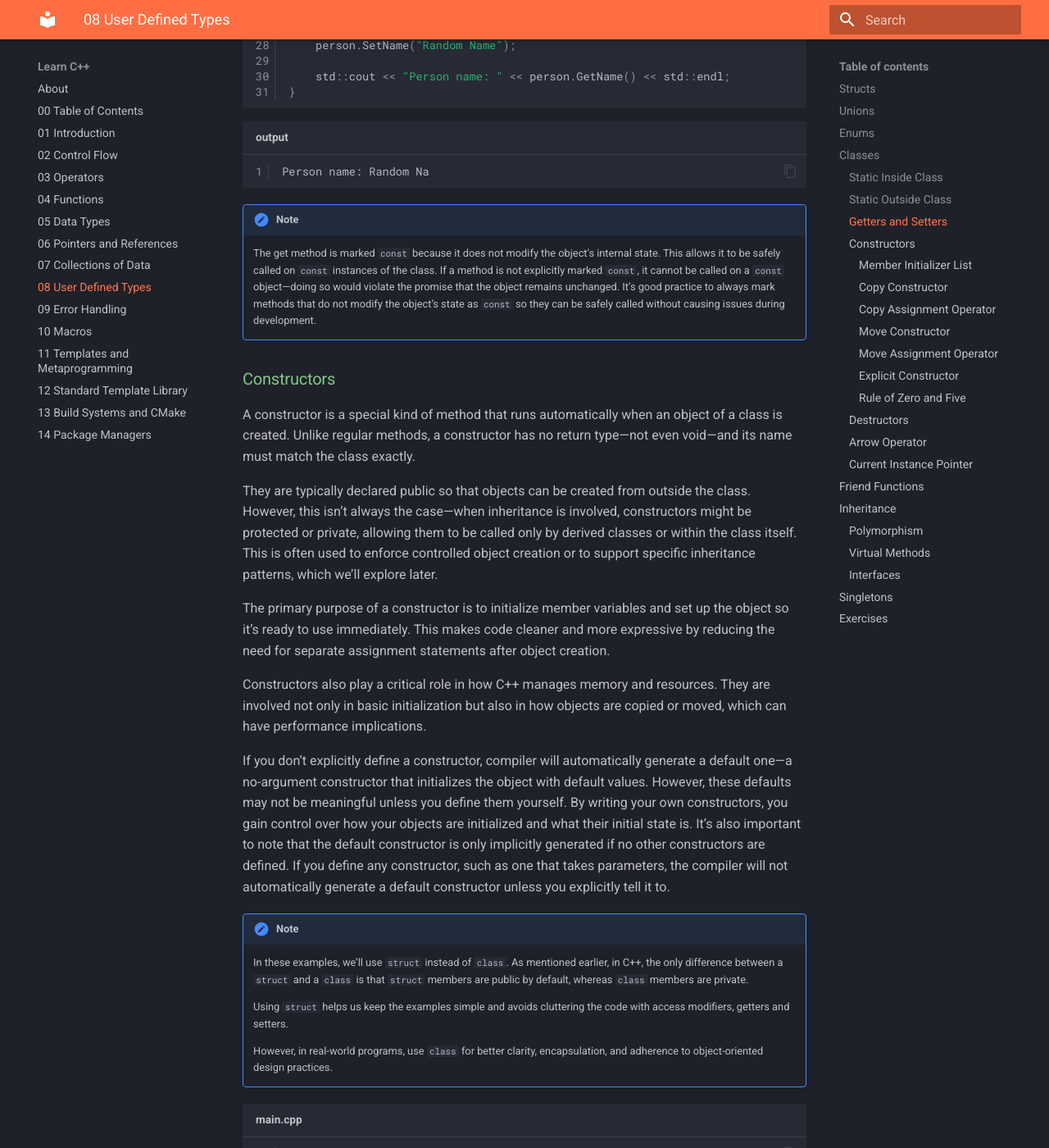
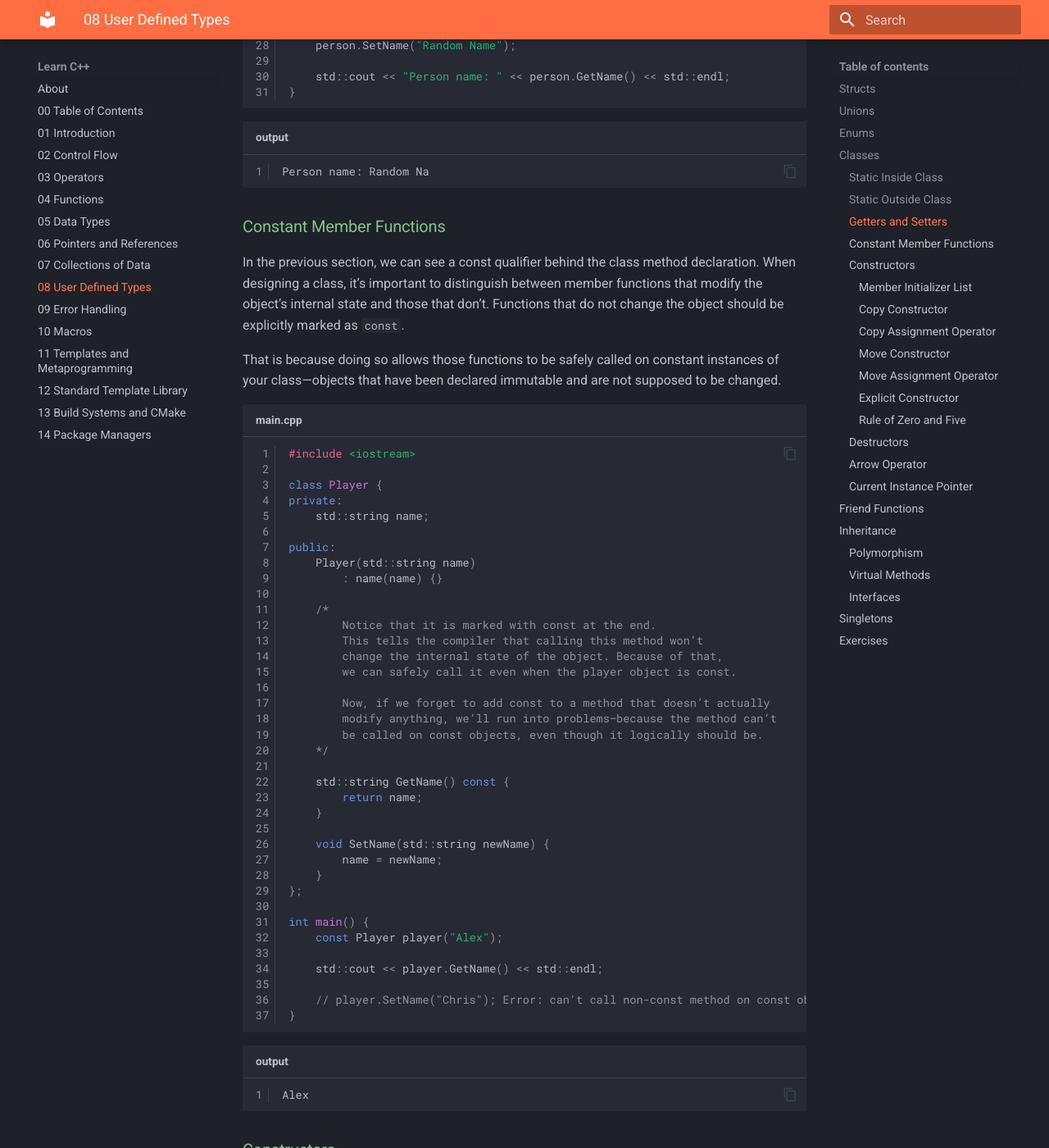
Before and after one commit to CL0001/learn-cplusplus, an MkDocs documentation site: the page built from docs/08 User Defined Types.md, in a window 1280 px wide and 1400 px high, scrolled down 14111 px. Shown: the whole window at 82% size. Built offline with MkDocs 1.6.1 and Material for MkDocs 9.7.7, drawn with Linux system fonts in a browser that asks for light colours.

Commit message:
feat: add section into chapter 8

````diff
--- a/docs/08 User Defined Types.md
+++ b/docs/08 User Defined Types.md
@@ -590,12 +590,57 @@ int main() {
 Person name: Random Na
 ```
 
-!!! note
-
-    The get method is marked `const` because it does not modify the object’s internal state.
-    This allows it to be safely called on `const` instances of the class.
-    If a method is not explicitly marked `const`, it cannot be called on a `const` object—doing so would violate the promise that the object remains unchanged.
-    It’s good practice to always mark methods that do not modify the object’s state as `const` so they can be safely called without causing issues during development.
+### Constant Member Functions
+
+In the previous section, we can see a const qualifier behind the class method declaration.
+When designing a class, it’s important to distinguish between member functions that modify the object’s internal state and those that don’t.
+Functions that do not change the object should be explicitly marked as `const`.
+
+That is because doing so allows those functions to be safely called on constant instances of your class—objects that have been declared immutable and are not supposed to be changed.
+
+```cpp title="main.cpp"
+#include <iostream>
+
+class Player {
+private:
+    std::string name;
+
+public:
+    Player(std::string name)
+        : name(name) {}
+
+    /*
+        Notice that it is marked with const at the end.
+        This tells the compiler that calling this method won’t
+        change the internal state of the object. Because of that,
+        we can safely call it even when the player object is const.
+
+        Now, if we forget to add const to a method that doesn’t actually
+        modify anything, we’ll run into problems—because the method can’t
+        be called on const objects, even though it logically should be.
+    */
+
+    std::string GetName() const {
+        return name;
+    }
+
+    void SetName(std::string newName) {
+        name = newName;
+    }
+};
+
+int main() {
+    const Player player("Alex");
+
+    std::cout << player.GetName() << std::endl;
+
+    // player.SetName("Chris"); Error: can't call non-const method on const object
+}
+```
+
+``` title="output"
+Alex
+```
 
 ### Constructors
 
````
Also changed, not shown: docs/00 Table of Contents.md (+1 -0 lines).
